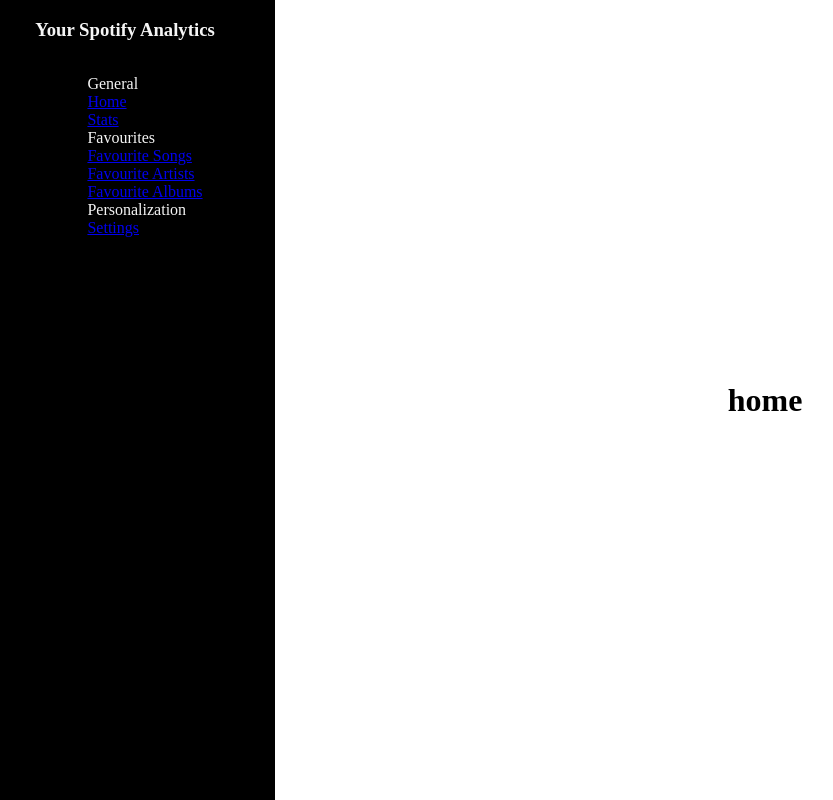
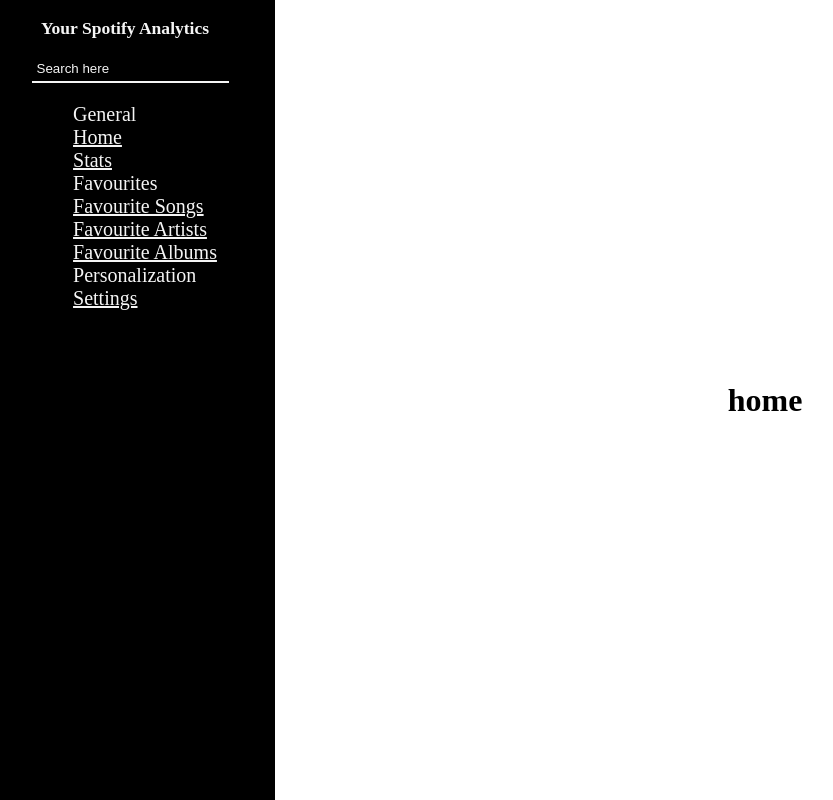
Before and after one commit to Pabz-10/Analytics-App, a React (Vite) app: page / in a window 1280 px wide. Shown: the whole page, without its empty margins (25-858 px from the left). Built offline with nearby package versions, Linux system fonts and the light colour scheme.

Commit message:
Updated styling before adding links

```diff
--- a/src/components/NavBar.jsx
+++ b/src/components/NavBar.jsx
@@ -6,19 +6,28 @@
         <nav className="navbar">
             <h1>Your Spotify Analytics</h1>
                 <SearchBar />
-                <ul className="navbar--items">
-                    <li className="navbar--titles">General</li>
+                <div className="navbar--items">
+                <ul className="navbar--list">
+                    <div className="navbar--general">
+                        <li>General</li>
                         <li><Link to="/">Home</Link ></li>
                         <li><Link to="/stats">Stats</Link ></li>
+                    </div>
 
-                    <li className="navbar--titles">Favourites</li>
+                    <div className="navbar--favs">
+                        <li>Favourites</li>
                         <li><Link to="/songs">Favourite Songs</Link ></li>
                         <li><Link to="/artists">Favourite Artists</Link ></li>
                         <li><Link to="/albums">Favourite Albums</Link ></li>
+                    </div>
 
-                    <li className="navbar--titles">Personalization</li>
+                    <div className="navbar--personal">
+                        <li>Personalization</li>
                         <li><Link to="/settings">Settings</Link ></li>
+                    </div>
+
                 </ul>
+                </div>
         </nav>
     );
 };
--- a/src/components/SearchBar.jsx
+++ b/src/components/SearchBar.jsx
@@ -1,4 +1,18 @@
+import {useState} from "react"
 
 export default function SearchBar(){
 
+    /* const [input, setInput] = useState("") */
+
+    return (
+        <div className="searchbar">
+            <input
+                type="text"
+                placeholder="Search here"
+                className="searchbar--input"
+                /* onChange={handlechange}
+                value={searchInput} */
+            />
+        </div>
+    );
 }
--- a/src/style.css
+++ b/src/style.css
@@ -14,7 +14,6 @@
     display: flex;
     justify-content: center;
     align-items: center;
-
 }
 
 .navbar {
@@ -26,9 +25,31 @@
     color: whitesmoke;
     align-items: center;
     padding: 0;
-
+    font-size: 15px;
 }
 
 .navbar--items {
+    font-size: 20px;
+}
+
+.navbar--list {
     list-style: none;
 }
+
+.searchbar--input {
+    width: 100%;
+    background-color: transparent;
+    border: 0px;
+    border-bottom: 2px solid whitesmoke;
+    color: whitesmoke;
+    outline: none;
+    padding: 5px;
+}
+
+a {
+    color: whitesmoke;
+}
+
+::placeholder {
+    color: whitesmoke;
+}
```
Lines whose indentation alone changed are shown as unchanged.
